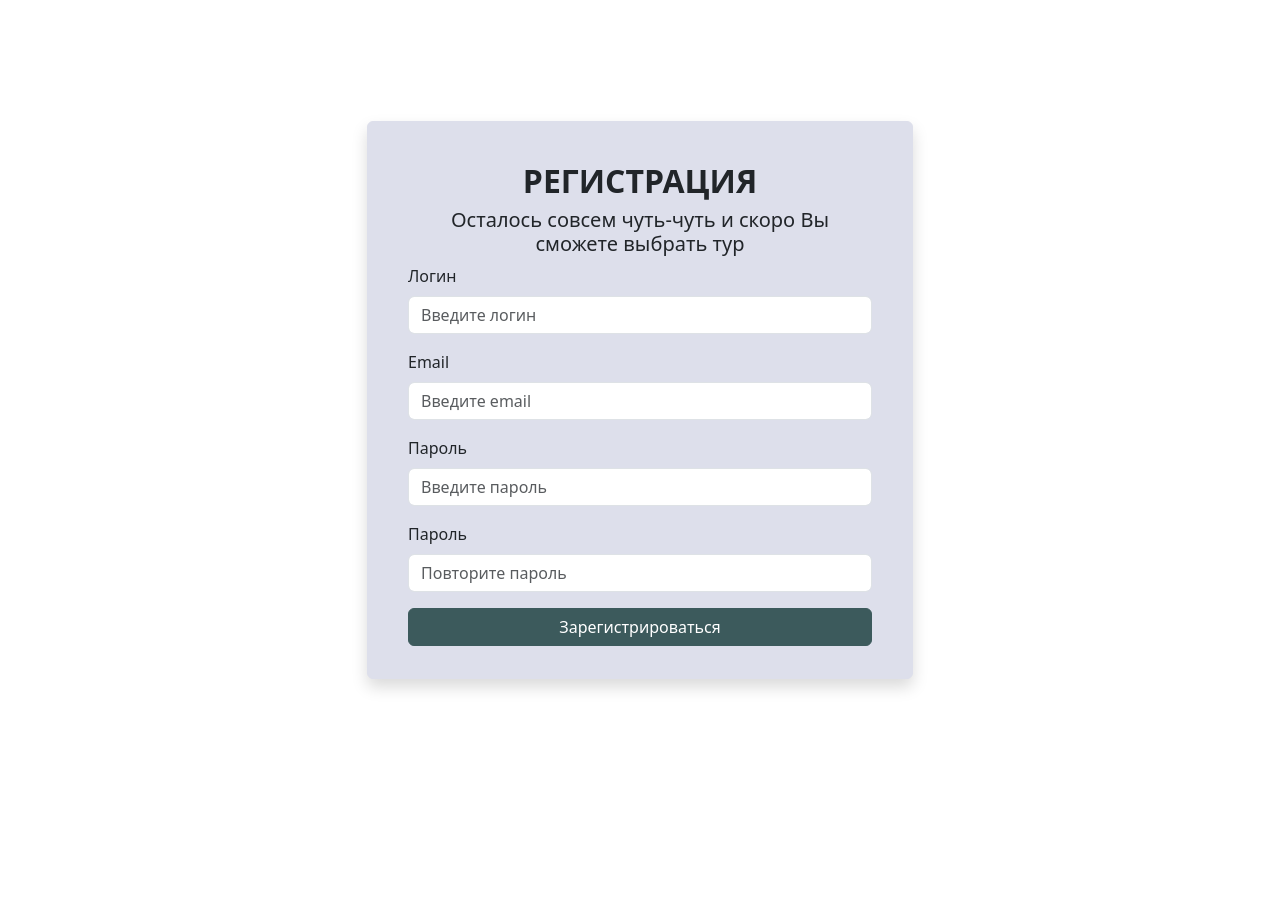
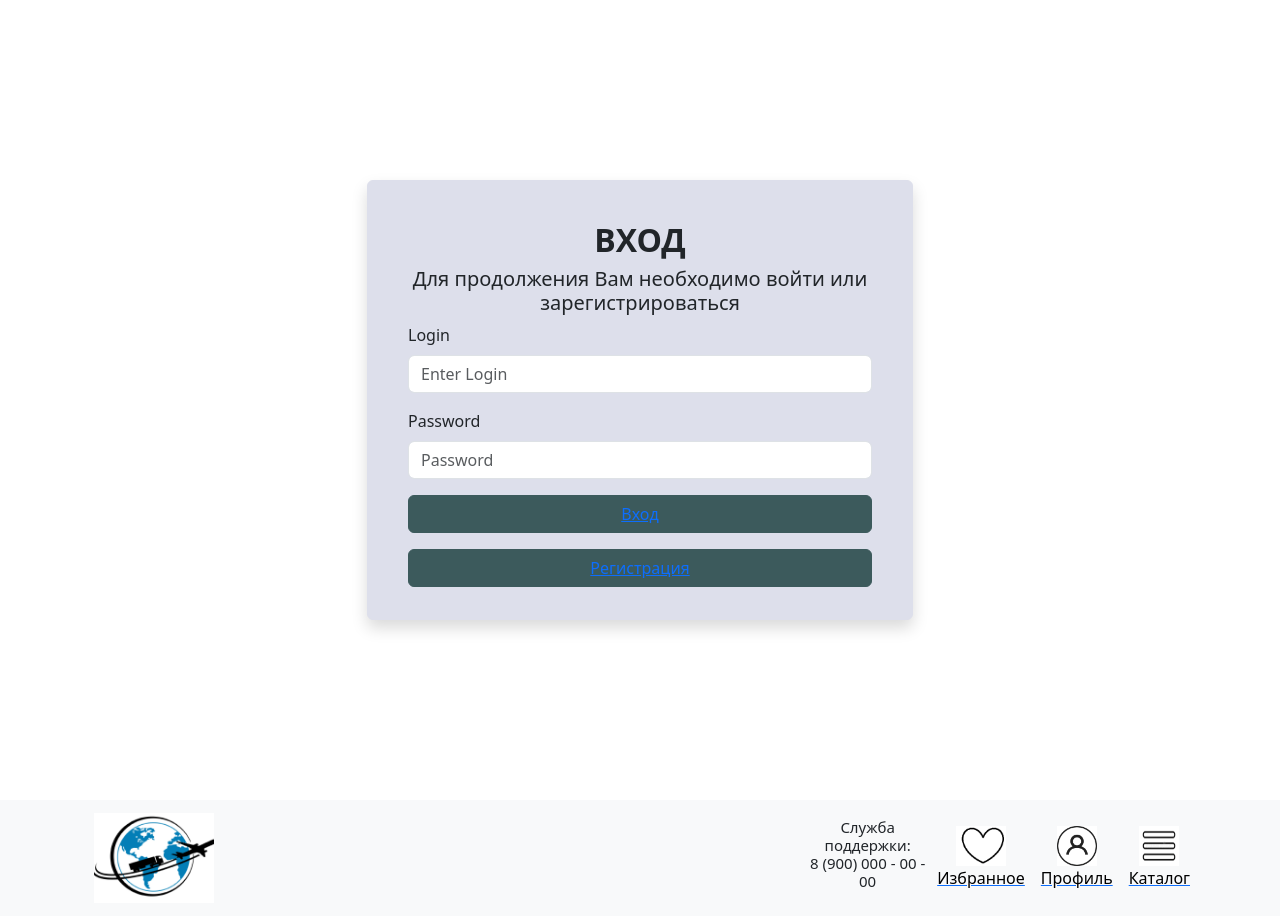
Before and after one commit to boneyk/Epsilon_Frontend, a React (Create React App) app: page / in a window 1280 px wide. Before the commit the page ends 800 px from the top, so only its background shows below. Built offline with nearby package versions, Linux system fonts and the light colour scheme.

Commit message:
исправлена маршрутизация

```diff
--- a/src/App.js
+++ b/src/App.js
@@ -6,22 +6,26 @@ import { Favorite } from "./Favorite";
 import { Profile } from "./Profile";
 import { Tours } from "./Tours";
 import { Route, BrowserRouter as Router, Routes } from "react-router-dom";
-import {Login} from "./Login"
-import {Reg} from "./Reg"
+import { Login } from "./Login"
+import { Reg } from "./Reg"
 
 
 function App() {
   return (
     <>
-      {/* <Router>
+      <Router>
+      <Routes>
+      <Route path="/" element={<Login />} />
+      <Route path="api/reg" element={<Reg />} />
+      </Routes>
         <Navibar />
         <Routes>
-          <Route path="/api/tours/favorite" element={<Favorite/>} />
-          <Route path="/api/users/info" element={<Profile/>} />
+          <Route path="api/tours/favorite" element={<Favorite/>} />
           <Route path="api/tours" element={<Tours/>} />
+          <Route path="api/users/info" element={<Profile/>} />
+          <Route path="api" element={<Tours/>} />
         </Routes>
-      </Router> */}
-      <Reg/>
+      </Router>
     </>
   );
 }
--- a/src/Login.js
+++ b/src/Login.js
@@ -1,10 +1,11 @@
 import React from "react";
 import { Container, Row, Col, Card, Form, Button } from "react-bootstrap";
+import { Link } from "react-router-dom";
 
 export const Login = () => (
   <div>
     <Container>
-      <Row className="vh-100 d-flex justify-content-center align-items-center" >
+      <Row className="vh-100 d-flex justify-content-center align-items-center">
         <Col md={8} lg={6} xs={12}>
           <Card className="shadow px-4" style={{ backgroundColor: "#DDDFEB", borderColor: "#DDDFEB" }}>
             <Card.Body>
@@ -26,25 +27,18 @@ export const Login = () => (
                     </Form.Group>
 
                     <div className="d-grid mb-3">
+
                         <Button variant="primary" type="submit" style={{ backgroundColor: "#3C5A5C", borderColor: "#3C5A5C" }}>
-                            Вход
+                        <Link to="api">Вход</Link>
                         </Button>
+
                     </div>
 
                     <div className="d-grid mb-3">
                         <Button variant="primary" type="submit" style={{ backgroundColor: "#3C5A5C", borderColor: "#3C5A5C" }}>
-                            Регистрация
+                        <Link to="api/reg">Регистрация</Link>
                         </Button>
-                    </div>
 
-
-                    <div className="d-grid">
-                      <p className="mb-0 text-center">
-                        Already have an account?{" "}
-                        <a href="{''}" className="text-primary fw-bold">
-                          Sign In
-                        </a>
-                      </p>
                     </div>
                   </Form>
                 </div>
--- a/src/Reg.js
+++ b/src/Reg.js
@@ -1,5 +1,6 @@
 import React from 'react'
 import { Col, Button, Row, Container, Card, Form } from "react-bootstrap";
+import { Link } from "react-router-dom";
 
 export const Reg = () => (
     <div>
@@ -48,9 +49,17 @@ export const Reg = () => (
                       </Form.Group>
                       <div className="d-grid">
                         <Button variant="primary" type="submit" style={{ backgroundColor: "#3C5A5C", borderColor: "#3C5A5C" }}>
-                          Зарегистрироваться
+                        <Link to="/">Зарегистрироваться</Link>
                         </Button>
                       </div>
+                      <div className="d-grid">
+                      <p className="mb-0 text-center">
+                        Уже есть аккаунт?{" "}
+                        <a  className="text-primary fw-bold">
+                        <Link to="/">Войти</Link>
+                        </a>
+                      </p>
+                    </div>
                     </Form>
                   </div>
                 </div>
--- a/src/components/navibar.js
+++ b/src/components/navibar.js
@@ -3,18 +3,22 @@ import "./navibar.css"
 import { Navbar, Nav, Container } from "react-bootstrap";
 import {Link} from "react-router-dom";
 
-export default function navibar() {
+export default function Navibar() {
   return (
     <>
-      <Navbar collapseOnSelect expand="lg" bg="light" variant="light">
+      <Navbar collapseOnSelect expand="lg" bg="light" variant="light" defaultActiveKey="catalog" initialRouteName="catalog">
         <Container>
           <Navbar.Brand>
-              <img src="/img/touragency.png" className="navimg" alt="tourAgency icon"/></Navbar.Brand>
+            <Link to ="api/tours">
+              <img src="/img/touragency.png" className="navimg" alt="tourAgency icon"/>
+            </Link>
+          </Navbar.Brand>
           <Navbar.Toggle aria-controls="responsive-navbar-nav" />
           <Navbar.Collapse id="responsive-navbar-nav">
-          <Nav className="navelements" defaultActiveKey="catalog">
+            <Nav className="navelements">
               <h1 style={{ fontSize: "15px", textAlign: "center" }}>Служба поддержки: <br/> 8 (900) 000 - 00 - 00</h1>
-          <Nav.Link eventKey="favorite"><Link to ="api/tours/favorite">
+              <Nav.Link eventKey="favorite">
+                <Link to ="api/tours/favorite">
                   <div style={{ textAlign: "center" }} className="navtext">
                     <img
                       src="/img/favorite.png"
@@ -25,8 +29,10 @@ export default function navibar() {
                     />
                     <div>Избранное</div>
                   </div>
-          </Link></Nav.Link>
-          <Nav.Link eventKey="profile"><Link to ="api/users/info">
+                </Link>
+              </Nav.Link>
+              <Nav.Link eventKey="profile">
+                <Link to ="api/users/info">
                   <div style={{ textAlign: "center" }}  className="navtext">
                     <img
                       src="/img/profile.png"
@@ -37,8 +43,10 @@ export default function navibar() {
                     />
                     <div>Профиль</div>
                   </div>
-          </Link></Nav.Link>
-          <Nav.Link eventKey="catalog"><Link to ="api/tours">
+                </Link>
+              </Nav.Link>
+              <Nav.Link eventKey="catalog">
+                <Link to ="api/tours">
                   <div style={{ textAlign: "center" }}  className="navtext">
                     <img
                       src="/img/catalog.png"
@@ -49,7 +57,8 @@ export default function navibar() {
                     />
                     <div>Каталог</div>
                   </div>
-          </Link></Nav.Link>
+                </Link>
+              </Nav.Link>
             </Nav>
           </Navbar.Collapse>
         </Container>
```
Lines whose indentation alone changed are shown as unchanged.
